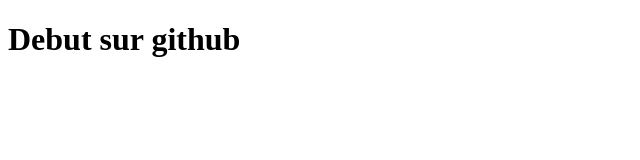
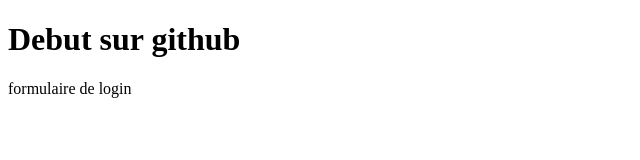
Before and after one commit to fabien1981/gitstart, a plain HTML site: page index.html in a window 1280 px wide. Shown: the whole page, without its empty margins (0-640 px from the left). Drawn offline with Linux system fonts and the light colour scheme.

Commit message:
feat: formulaire de login

```diff
--- a/index.html
+++ b/index.html
@@ -7,5 +7,6 @@
 </head>
 <body>
     <h1>Debut sur github</h1>
+    <div> formulaire de login</div>
 </body>
 </html>
```
